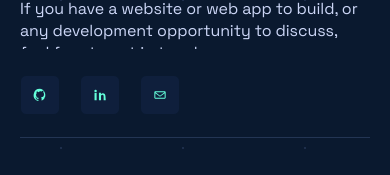
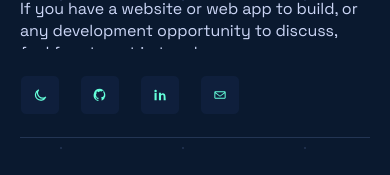
Before and after one commit to ScottL99/portfolio-website, a Next.js app: page / in a window 390 px wide. Shown: the part 666-841 px from the top of the page. Built offline with nearby package versions, Linux system fonts and the light colour scheme.

Commit message:
Add light theme toggle
Introduce light theme tokens, a theme toggle control, and light-mode grid background styling while preserving the existing dark palette.

```diff
--- a/app/globals.css
+++ b/app/globals.css
@@ -8,6 +8,34 @@
   --white: #e6f1ff;
   --green: #64ffda;
   --line: #233554;
+  --muted-dot: var(--line);
+  --dot: rgba(35, 53, 84, 0.75);
+  --canvas-pattern: radial-gradient(
+    circle at center,
+    var(--dot) 1.5px,
+    transparent 1.5px
+  );
+  --canvas-pattern-size: 122px 148px;
+  --selection-bg: rgba(100, 255, 218, 0.2);
+  --selection-text: var(--white);
+}
+
+[data-theme="light"] {
+  --navy: #f7f9fc;
+  --light-navy: #edf3f7;
+  --slate: #64748b;
+  --light-slate: #334155;
+  --white: #0f172a;
+  --green: #0f766e;
+  --line: #0f766e;
+  --muted-dot: #cbd5e1;
+  --dot: rgba(203, 213, 225, 0.36);
+  --canvas-pattern:
+    linear-gradient(var(--dot) 1px, transparent 1px),
+    linear-gradient(90deg, var(--dot) 1px, transparent 1px);
+  --canvas-pattern-size: 64px 64px;
+  --selection-bg: rgba(15, 118, 110, 0.14);
+  --selection-text: var(--white);
 }
 
 * {
@@ -25,8 +53,8 @@ body {
 }
 
 ::selection {
-  background: rgba(100, 255, 218, 0.2);
-  color: var(--white);
+  background: var(--selection-bg);
+  color: var(--selection-text);
 }
 
 /*
--- a/components/layout/CanvasFrame.tsx
+++ b/components/layout/CanvasFrame.tsx
@@ -7,6 +7,7 @@ import type { Project } from "@/content/projects";
 import { PROJECT_EDGE_THRESHOLD, type SlideId } from "@/lib/constants";
 import ContactLinks from "./ContactLinks";
 import LeftRail from "./LeftRail";
+import ThemeToggle from "./ThemeToggle";
 import ProjectScrollHint from "@/components/projects/ProjectScrollHint";
 import ExperienceSection from "@/components/sections/ExperienceSection";
 import HomeSection from "@/components/sections/HomeSection";
@@ -275,7 +276,7 @@ export default function CanvasFrame({
 
   // front-end layout
   return (
-    <div className="flex h-screen w-screen justify-center overflow-hidden bg-navy bg-[radial-gradient(circle_at_center,rgba(35,53,84,0.75)_1.5px,transparent_1.5px)] px-5 py-10 text-light-slate [background-size:122px_148px] sm:px-10 sm:py-[60px] md:px-[60px] md:py-20 lg:px-20 lg:py-[100px]">
+    <div className="flex h-screen w-screen justify-center overflow-hidden bg-navy bg-[image:var(--canvas-pattern)] bg-[length:var(--canvas-pattern-size)] px-5 py-10 text-light-slate sm:px-10 sm:py-[60px] md:px-[60px] md:py-20 lg:px-20 lg:py-[100px]">
       <div className="grid h-full w-full max-w-[1440px] grid-rows-[auto_minmax(0,1fr)_auto] gap-y-6 border-y border-line md:flex md:justify-between md:gap-y-0">
         <LeftRail
           activeSlide={activeSlide}
@@ -331,7 +332,8 @@ export default function CanvasFrame({
           </div>
         </div>
 
-        <div className="pb-5 md:hidden">
+        <div className="flex items-center gap-5 pb-5 md:hidden">
+          <ThemeToggle />
           <ContactLinks profile={profile} />
         </div>
       </div>
--- a/components/layout/LeftRail.tsx
+++ b/components/layout/LeftRail.tsx
@@ -1,6 +1,7 @@
 import type { Profile } from "@/content/profile";
 import type { SlideId } from "@/lib/constants";
 import ContactLinks from "./ContactLinks";
+import ThemeToggle from "./ThemeToggle";
 
 type LeftRailProps = {
   activeSlide: SlideId;
@@ -50,7 +51,7 @@ export default function LeftRail({
                     "rounded-full border transition",
                     isActive
                       ? "size-2.5 border-green bg-green"
-                      : "size-2 border-slate/40 bg-line",
+                      : "size-2 border-slate/40 bg-[var(--muted-dot)]",
                   ].join(" ")}
                 />
                 <span
@@ -67,7 +68,8 @@ export default function LeftRail({
         </nav>
       </div>
 
-      <div className="hidden md:block">
+      <div className="hidden md:flex md:flex-col md:items-start md:gap-5">
+        <ThemeToggle />
         <ContactLinks profile={profile} />
       </div>
     </aside>
--- /dev/null
+++ b/components/layout/ThemeToggle.tsx
@@ -0,0 +1,67 @@
+"use client";
+
+import { useEffect, useState } from "react";
+
+type ThemeMode = "dark" | "light";
+
+function MoonIcon() {
+  return (
+    <svg aria-hidden="true" className="size-4" viewBox="0 0 24 24">
+      <path
+        d="M20.4 15.3a7.72 7.72 0 0 1-10.72-10.7 8 8 0 1 0 10.72 10.7Z"
+        fill="none"
+        stroke="currentColor"
+        strokeLinecap="round"
+        strokeLinejoin="round"
+        strokeWidth="1.8"
+      />
+    </svg>
+  );
+}
+
+function SunIcon() {
+  return (
+    <svg aria-hidden="true" className="size-4" viewBox="0 0 24 24">
+      <path
+        d="M12 8.2a3.8 3.8 0 1 1 0 7.6 3.8 3.8 0 0 1 0-7.6Zm0-5v2.1m0 13.4v2.1M4.22 4.22l1.48 1.48m12.6 12.6 1.48 1.48M1 12h2.1m17.8 0H23M4.22 19.78l1.48-1.48m12.6-12.6 1.48-1.48"
+        fill="none"
+        stroke="currentColor"
+        strokeLinecap="round"
+        strokeLinejoin="round"
+        strokeWidth="1.8"
+      />
+    </svg>
+  );
+}
+
+export default function ThemeToggle() {
+  const [theme, setTheme] = useState<ThemeMode>("dark");
+
+  useEffect(() => {
+    const savedTheme = window.localStorage.getItem("portfolio-theme");
+    const nextTheme = savedTheme === "light" ? "light" : "dark";
+
+    document.documentElement.dataset.theme = nextTheme;
+    setTheme(nextTheme);
+  }, []);
+
+  const handleToggle = () => {
+    const nextTheme = theme === "dark" ? "light" : "dark";
+
+    document.documentElement.dataset.theme = nextTheme;
+    window.localStorage.setItem("portfolio-theme", nextTheme);
+    setTheme(nextTheme);
+  };
+
+  return (
+    <button
+      className="flex size-10 shrink-0 cursor-pointer items-center justify-center rounded-md border border-navy bg-light-navy/75 text-green transition hover:border-green hover:text-portfolio-white"
+      type="button"
+      onClick={handleToggle}
+      aria-label={theme === "dark" ? "Switch to light theme" : "Switch to dark theme"}
+      title={theme === "dark" ? "Dark theme" : "Light theme"}
+    >
+      {theme === "dark" ? <MoonIcon /> : <SunIcon />}
+    </button>
+  );
+}
--- a/components/sections/HomeSection.tsx
+++ b/components/sections/HomeSection.tsx
@@ -41,7 +41,7 @@ export default function HomeSection({ profile }: HomeSectionProps) {
             {profile.cta}
           </p>
           <button
-            className="grid w-fit overflow-hidden rounded-md border border-green px-5 py-3 text-[14px] font-medium leading-[1.1] tracking-[-0.012em] text-green transition-all duration-200 hover:bg-green hover:!text-[#0a192f]"
+            className="grid w-fit overflow-hidden rounded-md border border-green px-5 py-3 text-[14px] font-medium leading-[1.1] tracking-[-0.012em] text-green transition-all duration-200 hover:bg-green hover:!text-navy"
             type="button"
             onClick={handleContactClick}
           >
```
